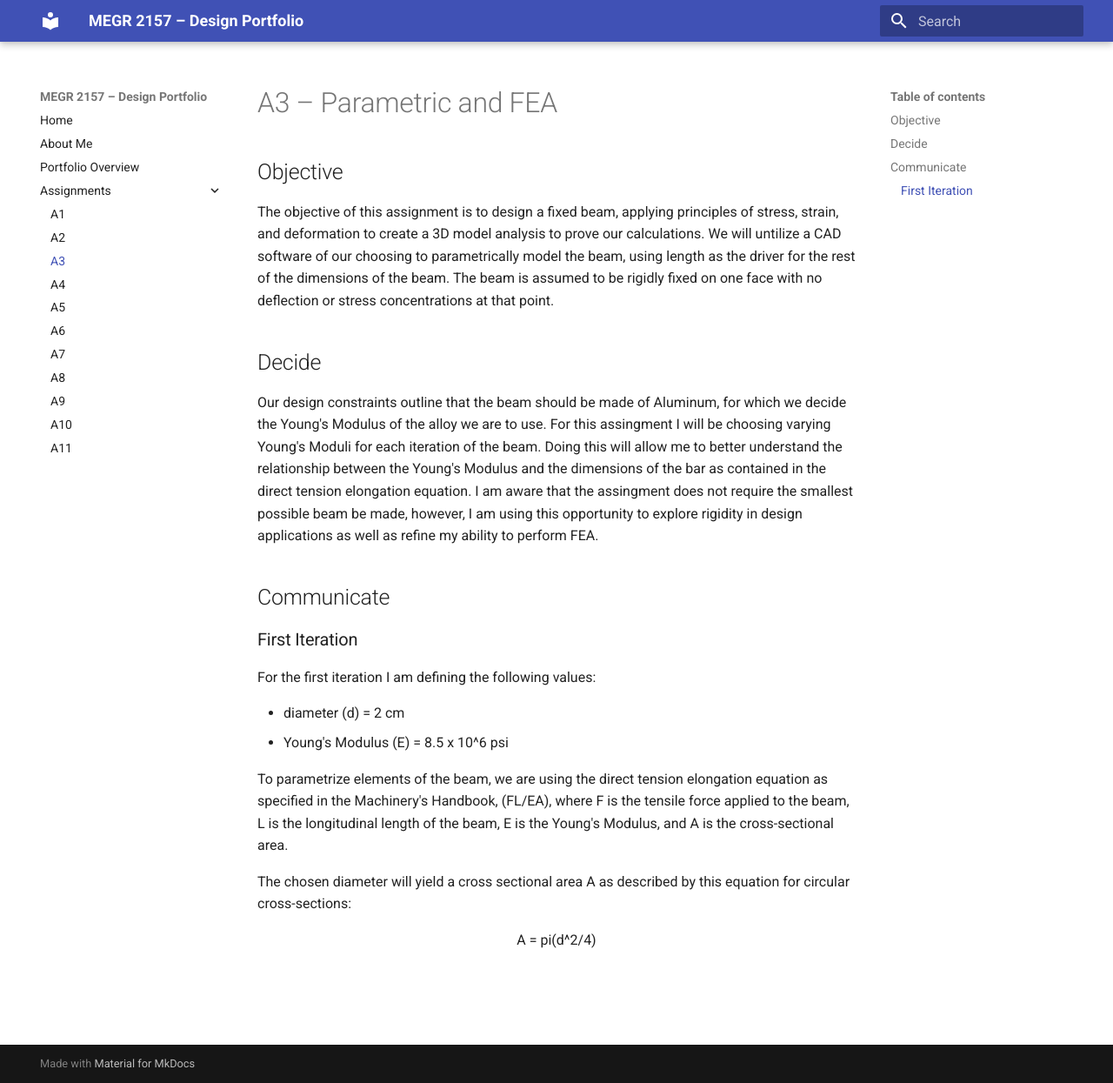
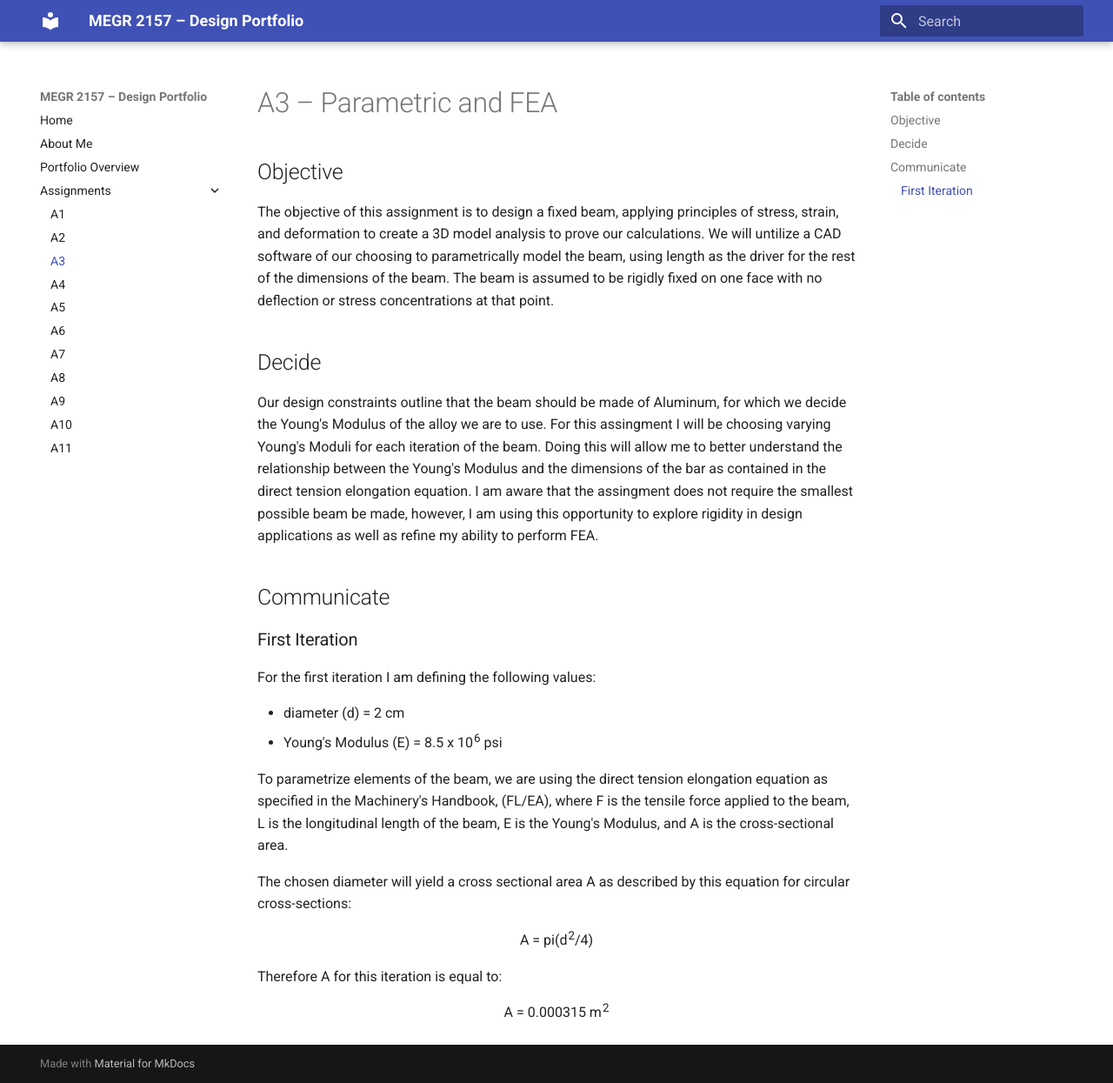
Before and after one commit to bfagan2/megr2156-portfolio, an MkDocs documentation site: the page built from docs/assignments/A03/index.md, in a window 1280 px wide and 1245 px high. Shown: the whole window at 87% size. Built offline with MkDocs 1.6.1 and Material for MkDocs 9.7.7, drawn with Linux system fonts in a browser that asks for light colours.

Commit message:
Improve formatting of Young's Modulus and area equations
Updated Young's Modulus and area equations to use HTML superscript for better formatting.

```diff
--- a/docs/assignments/A03/index.md
+++ b/docs/assignments/A03/index.md
@@ -14,10 +14,14 @@ Our design constraints outline that the beam should be made of Aluminum, for whi
 For the first iteration I am defining the following values:
 
 - diameter (d) = 2 cm
-- Young's Modulus (E) = 8.5 x 10^6 psi
+- Young's Modulus (E) = 8.5 x 10<sup>6</sup> psi
 
 To parametrize elements of the beam, we are using the direct tension elongation equation as specified in the Machinery's Handbook, (FL/EA), where F is the tensile force applied to the beam, L is the longitudinal length of the beam, E is the Young's Modulus, and A is the cross-sectional area.
 
 The chosen diameter will yield a cross sectional area A as described by this equation for circular cross-sections:
 
-<p align="center"> A = pi(d^2/4)</p>
+<p align="center"> A = pi(d<sup>2</sup>/4)</p>
+
+Therefore A for this iteration is equal to:
+
+<p align="center"> A = 0.000315 m<sup>2</sup>
```
